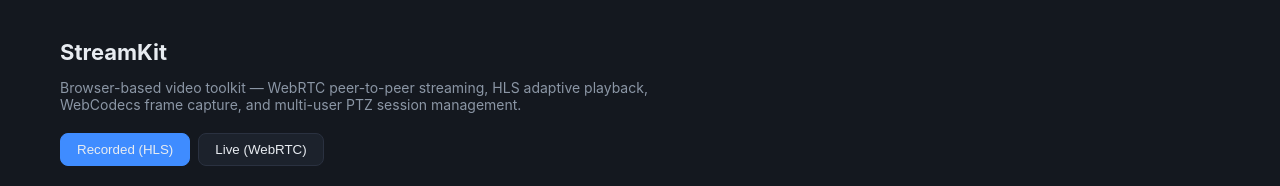
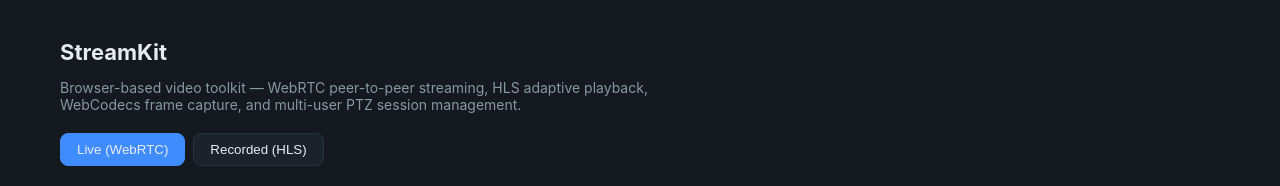
Before and after one commit to mukund-2114/streamkit, a React (Vite) app in the folder client/: page / in a window 1280 px wide. Shown: the top 186 px of the page. Built offline with nearby package versions, Linux system fonts and the light colour scheme; no server answers.

Commit message:
feat: make WebRTC the default tab

```diff
--- a/client/src/App.tsx
+++ b/client/src/App.tsx
@@ -8,7 +8,7 @@ import JoinPanel from "./components/JoinPanel";
 type Tab = "hls" | "webrtc";
 
 export default function App() {
-  const [tab, setTab] = useState<Tab>("hls");
+  const [tab, setTab] = useState<Tab>("webrtc");
   const hasJoined = useAppSelector((s) => s.session.hasJoined);
 
   return (
@@ -22,11 +22,11 @@ export default function App() {
       </header>
 
       <nav className="tabs">
+        <button className={tab === "webrtc" ? "active" : ""} onClick={() => setTab("webrtc")}>
+          Live (WebRTC)
+        </button>
         <button className={tab === "hls" ? "active" : ""} onClick={() => setTab("hls")}>
           Recorded (HLS)
-        </button>
-        <button className={tab === "webrtc" ? "active" : ""} onClick={() => setTab("webrtc")}>
-          Live (WebRTC)
         </button>
       </nav>
 
```
